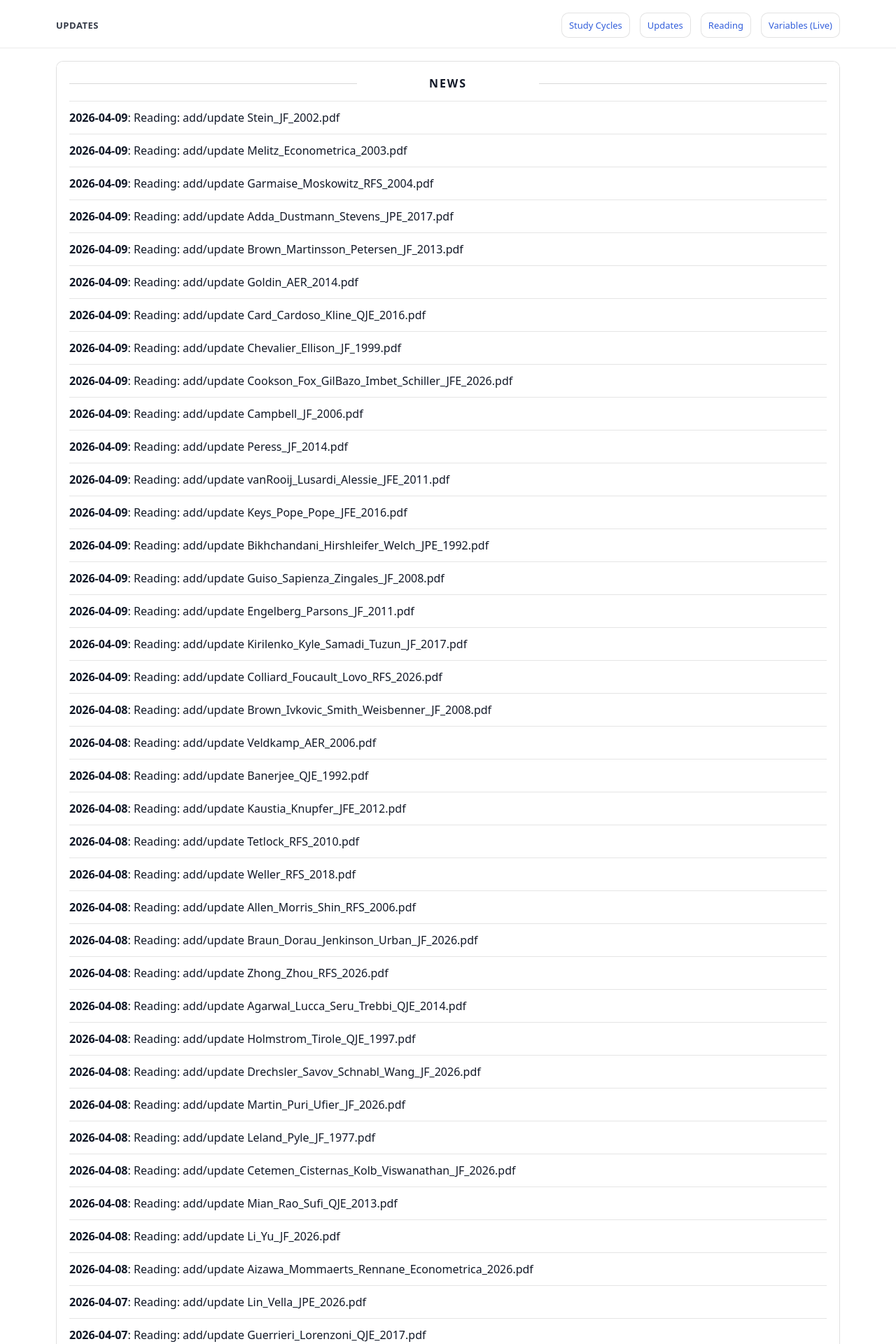
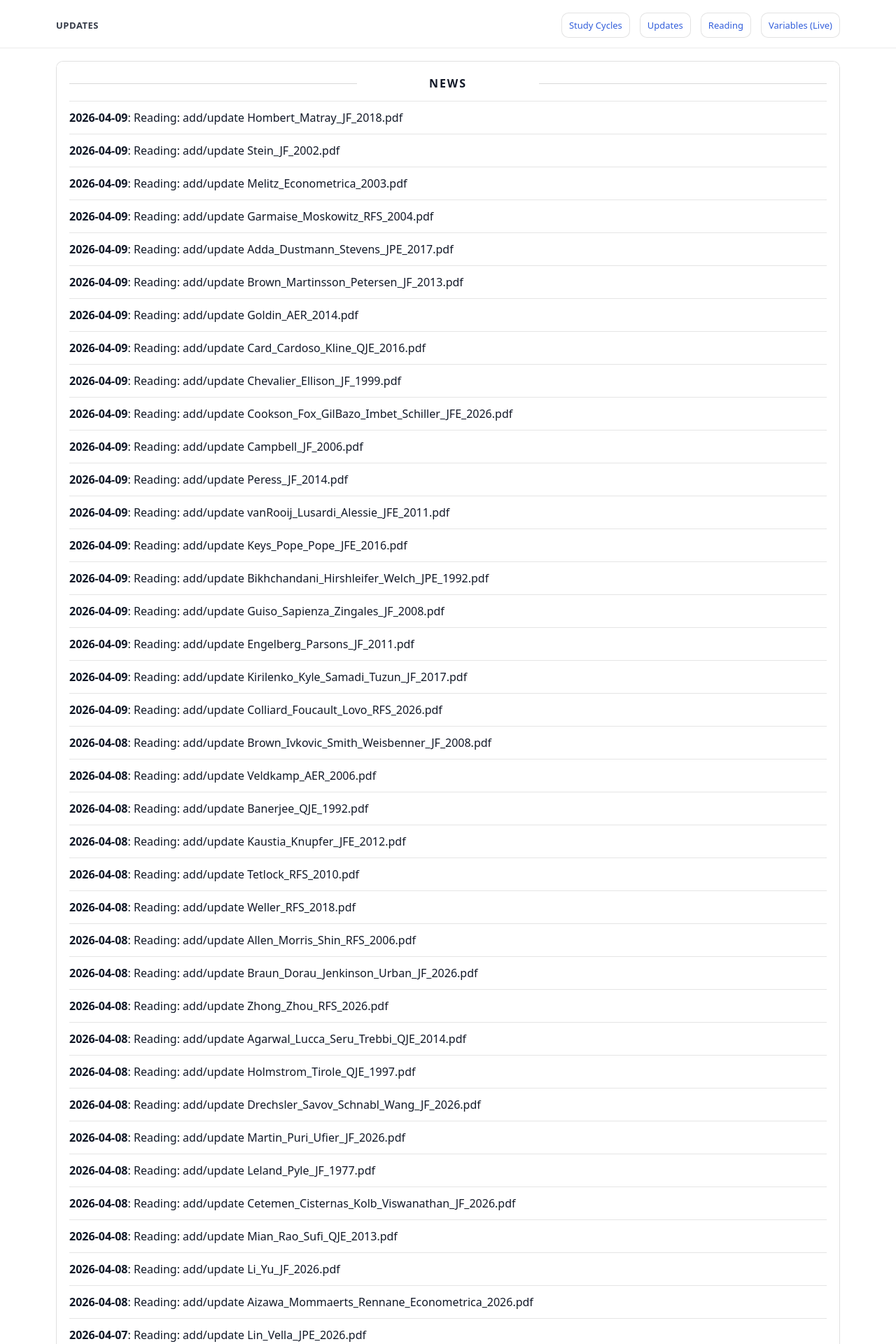
Before and after one commit to yaxinzn/study-archive, a Jekyll site: the page built from updates/index.md, in a window 1280 px wide. Shown: the top 1920 px of the page at 70% size. Built offline with Jekyll 4.4.1, drawn with Linux system fonts in a browser that asks for light colours; some of the changed text lies outside the part shown.

Commit message:
chore: update NEWS feed

```diff
--- a/_data/news.yml
+++ b/_data/news.yml
@@ -1,4 +1,7 @@
 # Auto-generated update history (sorted newest -> oldest). Do not edit manually.
+- ts: "1775733803"
+  date: "2026-04-09"
+  title: "Reading: add/update Hombert_Matray_JF_2018.pdf"
 - ts: "1775731172"
   date: "2026-04-09"
   title: "Reading: add/update Stein_JF_2002.pdf"
```
